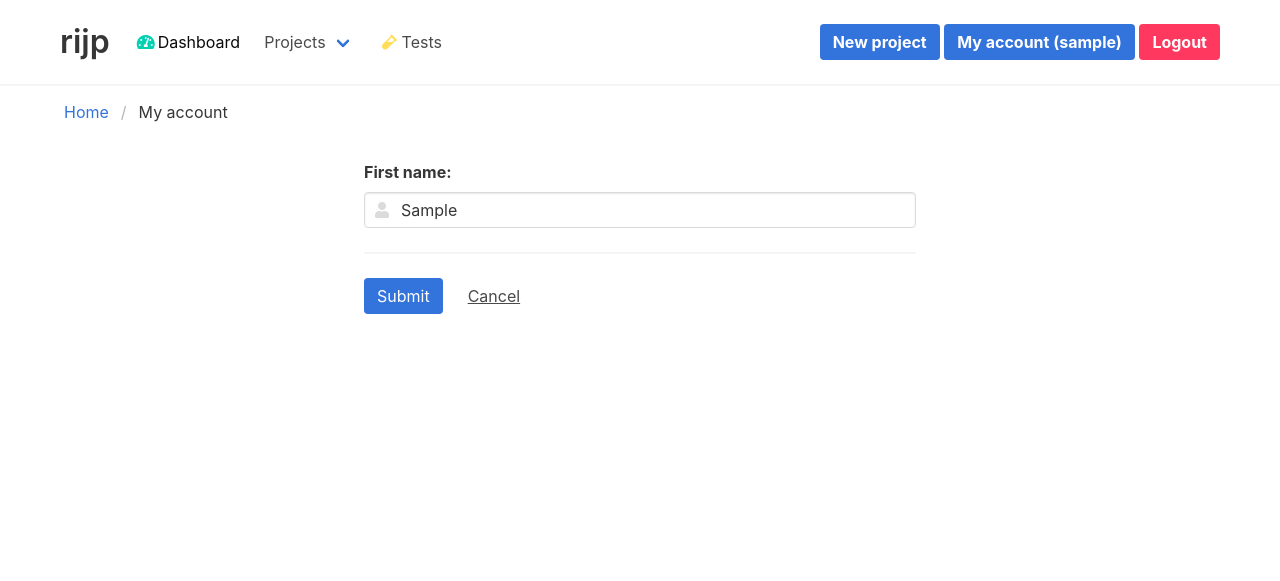
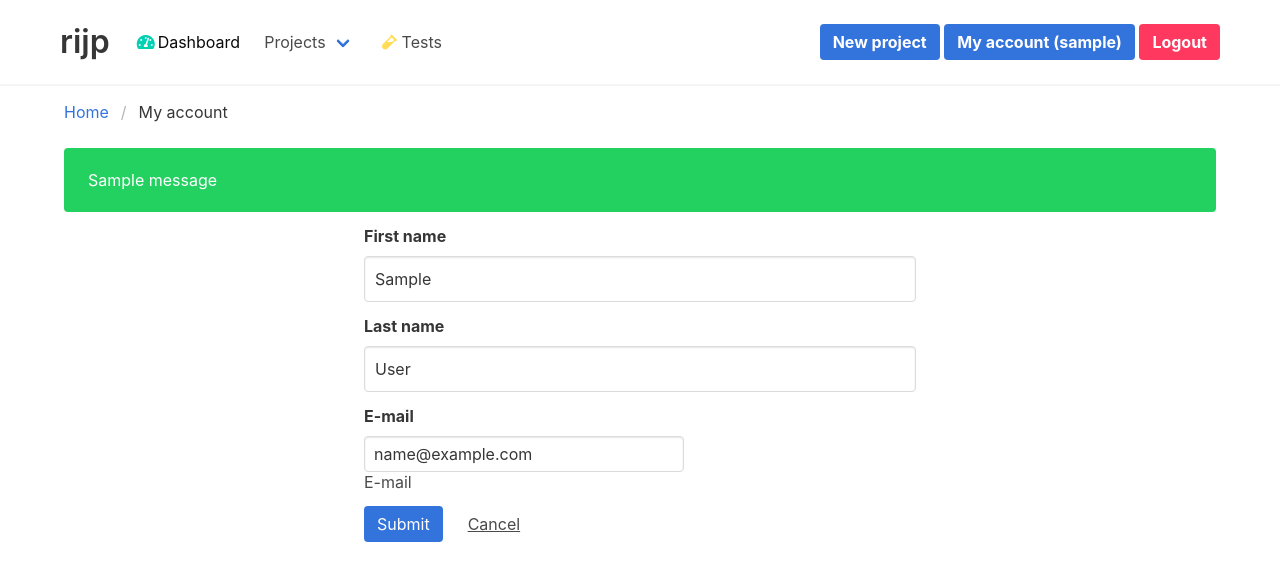
Before and after one commit to jbienkowski/rijp, a Django app: page /settings/account/ in a window 1280 px wide. Shown: the top 581 px of the page. Run offline with Django 3.2, Linux system fonts and the light colour scheme; a user stored in the database is signed in; tables that the repository leaves empty hold one stand-in row (values such as "Sample post"); one stand-in notice (Sample message) is shown; some libraries are stand-ins or nearby versions.

Commit message:
WIP * Improved account details page * Added simple notification on account updated

```diff
--- a/src/rijp_portal/models.py
+++ b/src/rijp_portal/models.py
@@ -66,26 +66,32 @@ class RijpTestCaseBase(RijpModelBase):
         (3, 'Blocked'),
     )
     prerequisites = models.TextField(
-        max_length = STRING_LENGTH_MEDIUM
+        max_length = STRING_LENGTH_MEDIUM,
+        blank = True
     )
     procedure = models.TextField(
-        max_length = STRING_LENGTH_MEDIUM
+        max_length = STRING_LENGTH_MEDIUM,
+        blank = True
     )
     data = models.TextField(
-        max_length = STRING_LENGTH_MEDIUM
+        max_length = STRING_LENGTH_MEDIUM,
+        blank = True
     )
     expected_result = models.TextField(
-        max_length = STRING_LENGTH_MEDIUM
+        max_length = STRING_LENGTH_MEDIUM,
+        blank = True
     )
     status = models.IntegerField(
         choices=STATUS_CHOICES,
         default=0
     )
     remarks = models.TextField(
-        max_length = STRING_LENGTH_MEDIUM
+        max_length = STRING_LENGTH_MEDIUM,
+        blank = True
     )
     test_environment = models.TextField(
-        max_length = STRING_LENGTH_MEDIUM
+        max_length = STRING_LENGTH_MEDIUM,
+        blank = True
     )
 
     def get_status(self):
--- a/src/rijp_portal/views.py
+++ b/src/rijp_portal/views.py
@@ -1,5 +1,6 @@
 from django.shortcuts import \
     get_object_or_404, redirect, render, render_to_response
+from django.contrib import messages
 from django.contrib.auth.decorators import login_required, user_passes_test
 from django.utils.decorators import method_decorator
 from django.urls import reverse
@@ -234,20 +235,26 @@ class TestsListView(ListView):
 def update_profile(request):
     if request.method == 'POST':
         user_form = UserForm(request.POST, instance=request.user)
-        profile_form = ProfileForm(request.POST, instance=request.user.profile)
-        if user_form.is_valid() and profile_form.is_valid():
+        profile_form = None #ProfileForm(request.POST, instance=request.user.profile)
+        if user_form.is_valid(): #and profile_form.is_valid():
             user_form.save()
-            profile_form.save()
+            # profile_form.save()
+            messages.add_message(
+                request,
+                messages.SUCCESS,
+                'User details updated!'
+            )
             return redirect('my_account')
         else:
             return render(request, 'my_account.html', {
-                'user_form': user_form, 'profile_form': profile_form
+                'user_form': user_form,
+                'profile_form': profile_form
                 })
     else:
         user_form = UserForm(instance=request.user)
-        profile_form = ProfileForm(instance=request.user.profile)
+        profile_form = None #ProfileForm(instance=request.user.profile)
         return render(request, 'my_account.html', {
             'user_profile': request.user.profile,
-            'user_form': user_form,
+            'form': user_form,
             'profile_form': profile_form
             })
--- a/src/templates/includes/form.html
+++ b/src/templates/includes/form.html
@@ -16,6 +16,12 @@
                 {% render_field field|add_error_class:"is-danger"|attr:"class:checkbox" %}
                 {{ field.label }}
             </label>
+        {% elif field|field_type == 'emailfield' %}
+            <label class="label">{{ field.label }}</label>
+            <label class="checkbox">
+                {% render_field field|add_error_class:"is-danger"|attr:"class:input" %}
+                {{ field.label }}
+            </label>
         {% else %}
             {% render_field field %}
         {% endif %}
--- /dev/null
+++ b/src/templates/includes/messages.html
@@ -0,0 +1,12 @@
+{% if messages %}
+<ul class="messages">
+    {% for message in messages %}
+    <li{% if message.tags %} class="{{ message.tags }}"{% endif %}>
+        {% if message.level == DEFAULT_MESSAGE_LEVELS.ERROR %}Important: {% endif %}
+        <div class="notification is-success">
+          {{ message }}
+        </div>
+    </li>
+    {% endfor %}
+</ul>
+{% endif %}
--- a/src/templates/my_account.html
+++ b/src/templates/my_account.html
@@ -9,22 +9,13 @@
 {% endblock breadcrumb %}
 
 {% block content %}
+
+{% include 'includes/messages.html' %}
+
 <div class="column is-6 is-offset-3">
   <form method="post" novalidate>
     {% csrf_token %}
-    <div class="field">
-      <label class="label">{{ user_form.first_name.label_tag }}</label>
-      <p class="control has-icons-left">
-        {% render_field user_form.first_name|attr:"class:input"|attr:"placeholder:First name" %}
-        <span class="icon is-small is-left">
-          <i class="fas fa-user"></i>
-        </span>
-      </p>
-      {% for e in user_form.first_name.errors %}
-      <p class="help is-danger">{{ e }}</p>
-      {% endfor %}
-    </div>
-    <hr>
+    {% include 'includes/form.html' %}
     <div class="field is-grouped">
       <div class="control">
         <button type="submit" class="button is-link">Submit</button>
```
